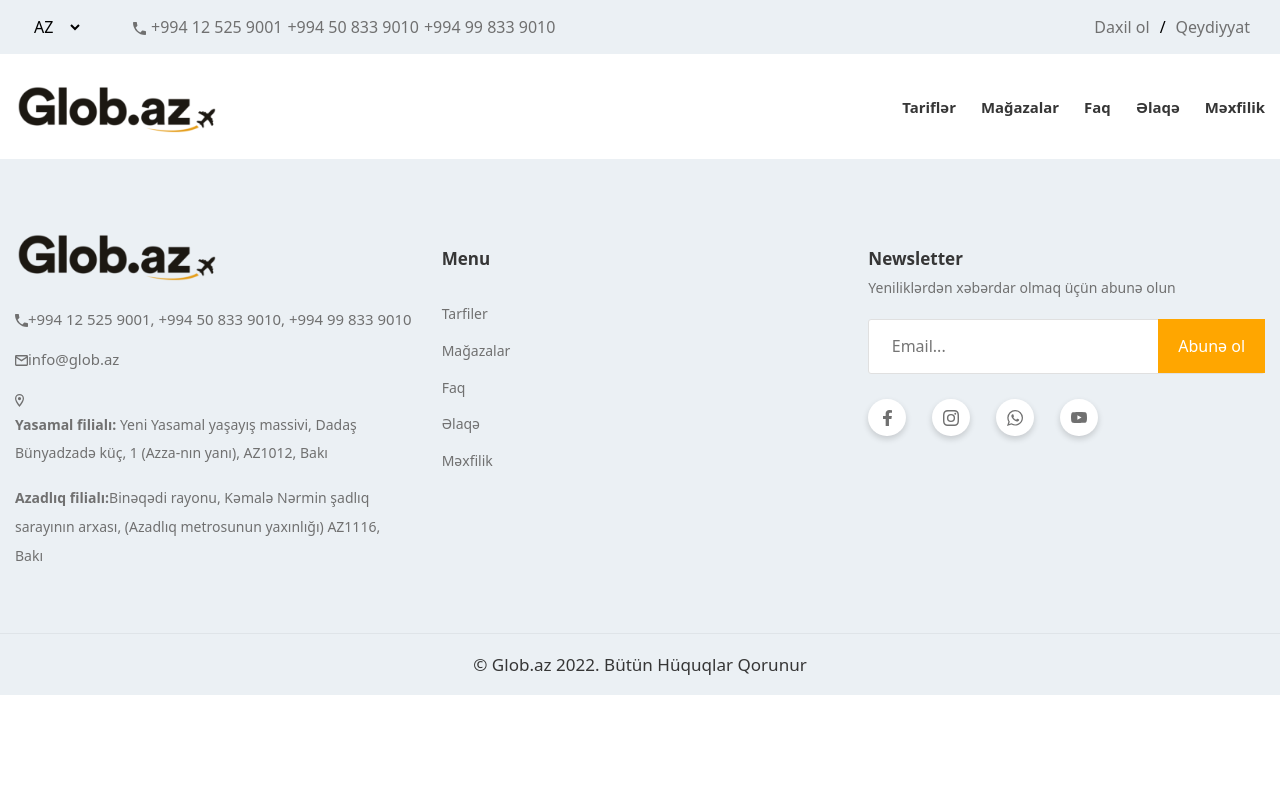
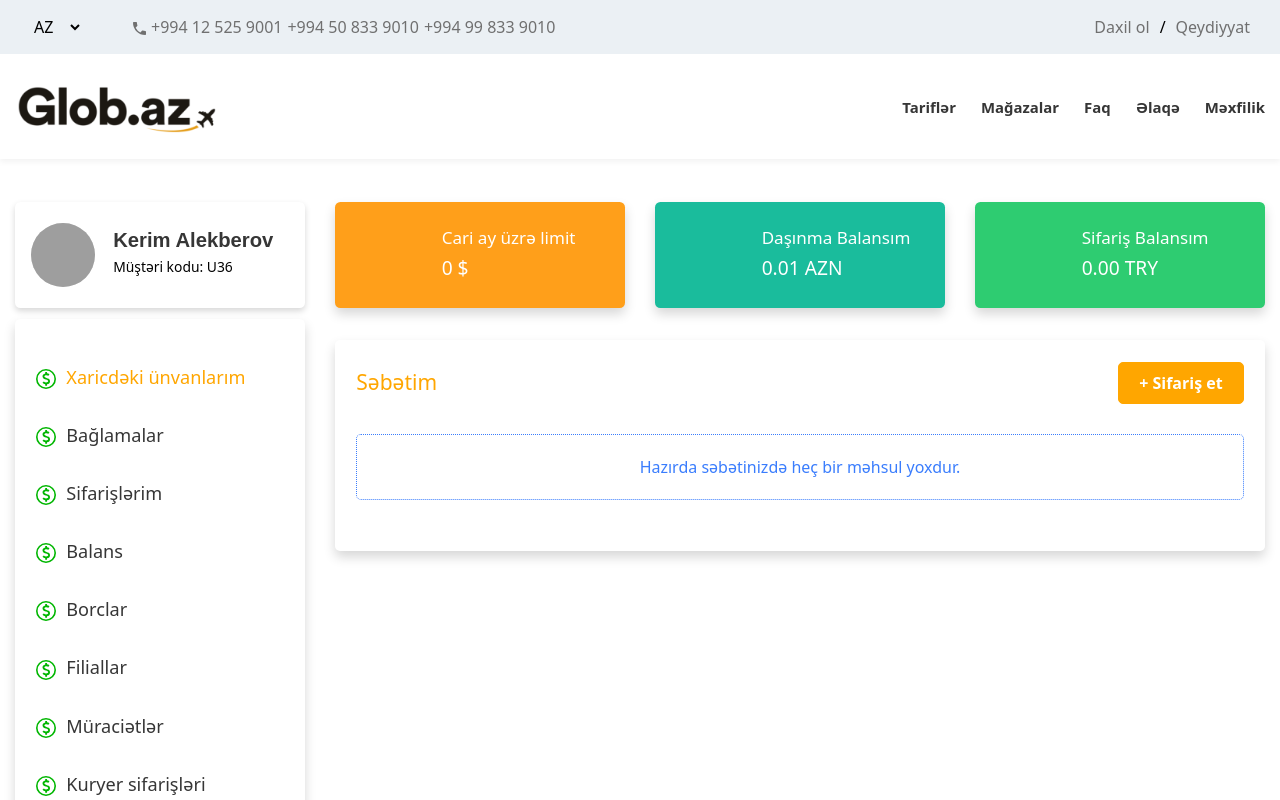
Before and after one commit to nazmzadeh/Glob_az-CargoShippingCompany, a React (Create React App) app: page /account-page/cart-part in a window 1280 px wide. Shown: the top 800 px of the page. Built offline with nearby package versions, Linux system fonts and the light colour scheme; grey boxes are pictures that could not be loaded; a web font is replaced by a local one.

Commit message:
cart done /no func.

```diff
--- a/src/App.tsx
+++ b/src/App.tsx
@@ -11,6 +11,7 @@ import React from 'react';
 
 import { OrderingPart } from './components/OrderingPage/OrderingPart';
 import { Beyan } from './components/BeyanEtPart/Beyan';
+import { Cart } from './components/Cart/Cart';
 
 function App() {
   return (
@@ -25,6 +26,7 @@ function App() {
           <Route path="account-page" element={<AccountPage />}>
             <Route path="ordering-part" element={<OrderingPart />} />
             <Route path="beyan-part" element={<Beyan />} />
+            <Route path="cart-part" element={<Cart />} />
           </Route>
         </Routes>
       </main>
--- a/src/_variables.scss
+++ b/src/_variables.scss
@@ -13,3 +13,4 @@ $beyan-item: #f5f7fc;
 $beyan-border-color: #dee2e6;
 $price-color: #6aa744;
 $close-order-color: #f02830;
+$violet: #3a7dfd;
--- a/src/components/AccountPhoneButton/AccountPhoneButton.tsx
+++ b/src/components/AccountPhoneButton/AccountPhoneButton.tsx
@@ -9,7 +9,7 @@ export const AccountPhoneButton = () => {
           Bəyan et
         </a>
         <a href="/links/create?lang=az" className="btn btn-orange order-btn" title="">
-          + Sifariş et
+          <span className="no-wrap">+ Sifariş</span> et
         </a>
       </div>
     </>
--- /dev/null
+++ b/src/components/Cart/Cart.scss
@@ -0,0 +1,50 @@
+@import '../../variables';
+@import '../../mixins';
+
+.cart-main-div {
+    padding: 1.33333rem 1.33333rem;
+    background: #ffffff;
+    border-radius: 5px;
+    box-shadow: 0 6px 12px 0 rgb(0 0 0 / 16%);
+}
+
+.btn-link {
+    font: $main_font;
+    font-weight: 600;
+    margin-left: 40px;
+    padding: 8px 20px 8px 20px;
+    border-radius: 5px;
+    display: block;
+    align-content: center;
+    flex-wrap: wrap;
+  }
+
+  .btn-sifarish {
+    border: 1px $orange-theme solid;
+    background-color: $orange-theme;
+    color: white !important;
+    height: auto;
+    line-height: 24px;
+  }
+
+  .cart-header {
+    display: flex;
+    justify-content: space-between;
+    align-items: center;
+  }
+
+  .cart-label {
+    font-family: $main_font;
+    font-size: 21px;
+    color: $orange-theme;
+  }
+
+  .cart-content {
+    color: $violet;
+    border: 1px dotted $violet;
+    border-radius: 5px;
+    padding: 20px 10px;
+    text-align: center;
+    margin-top: 30px;
+    margin-bottom: 30px;
+  }
--- /dev/null
+++ b/src/components/Cart/Cart.tsx
@@ -0,0 +1,18 @@
+import './Cart.scss';
+import { Link } from 'react-router-dom';
+
+export const Cart = () => {
+  return (
+    <div className="cart-main-div">
+      <div className="cart-header">
+        <span className="cart-label">Səbətim</span>
+        <Link to="/account-page/ordering-part" className="btn-link btn-sifarish desktop-only">
+          <span className="no-wrap">+ Sifariş</span> et
+        </Link>
+      </div>
+      <div className="cart-content">
+        <span className="cart-text">Hazırda səbətinizdə heç bir məhsul yoxdur.</span>
+      </div>
+    </div>
+  );
+};
--- a/src/pages/Header/Header.scss
+++ b/src/pages/Header/Header.scss
@@ -251,6 +251,7 @@
   padding-bottom: 20px;
   border-top: solid 1px #0000001a;
   border-bottom: solid 1px #0000001a;
+  transition: all 0.2s;
 }
 
 .mobile-lang ul {
@@ -279,6 +280,10 @@
   .mobile-only{
     display: none;
   }
+
+  .random-flex{
+    display: flex;
+  }
 }
 
 @media (max-width: 768px) {
--- a/src/pages/Header/Header.tsx
+++ b/src/pages/Header/Header.tsx
@@ -123,15 +123,17 @@ export const Header = () => {
             </div>
             {currentUserState.currentUser && (
               <div className="header-cart">
-                <Link to="account-page" className="cart-icon">
+                <Link to="/account-page/cart-part" className="cart-icon">
                   <span className="basket-count">0</span>
                 </Link>
+                <div className="desktop-only random-flex">
                   <Link to="/account-page/beyan-part" className="btn-link btn-beyan desktop-only">
                     Bəyan Et
                   </Link>
                   <Link to="/account-page/ordering-part" className="btn-link btn-sifarish desktop-only">
                     <span className="no-wrap">+ Sifariş</span> Et
                   </Link>
+                </div>
               </div>
             )}
             <nav className="navBar mobile-only">
```
Lines whose indentation alone changed are shown as unchanged.
